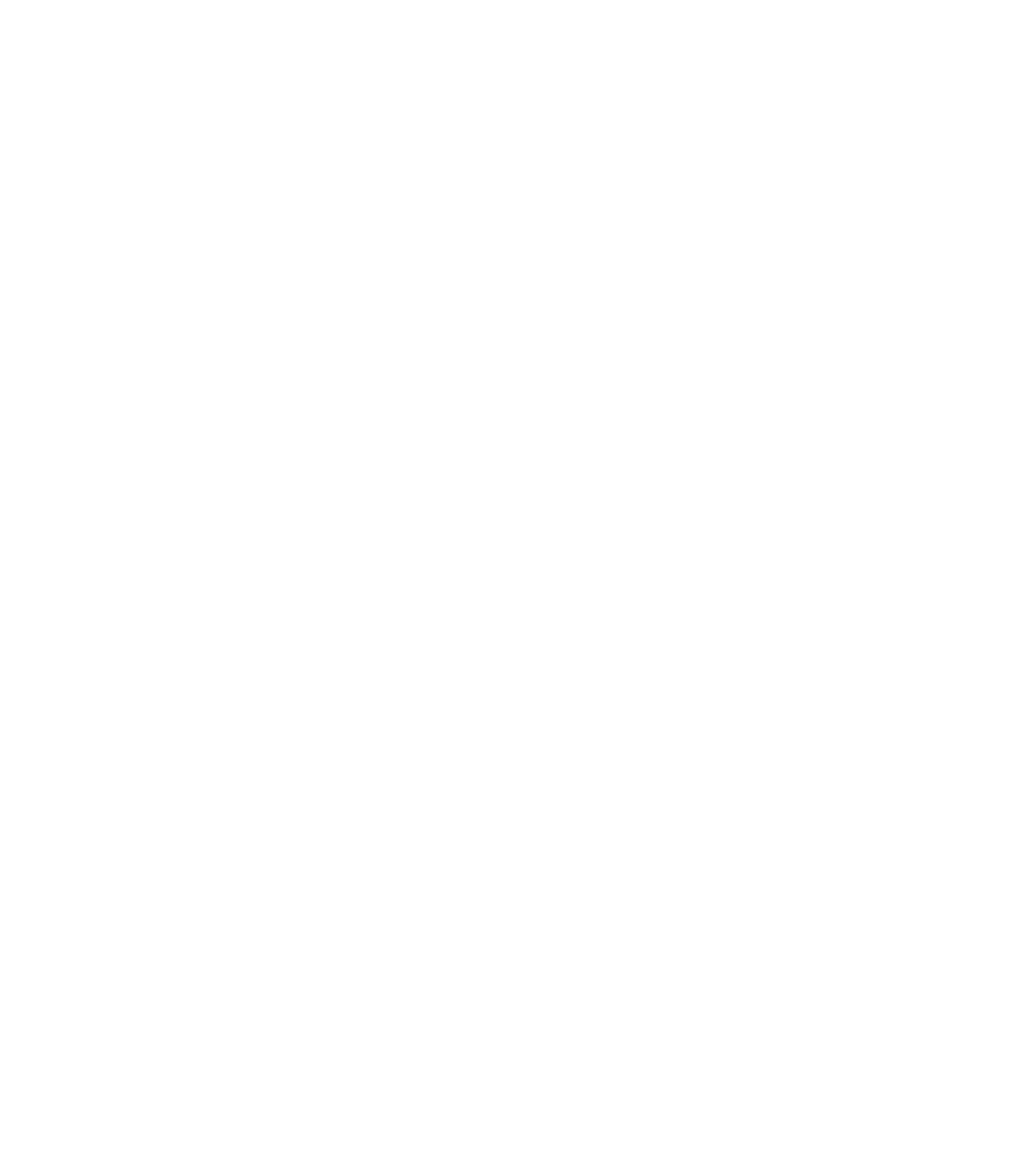
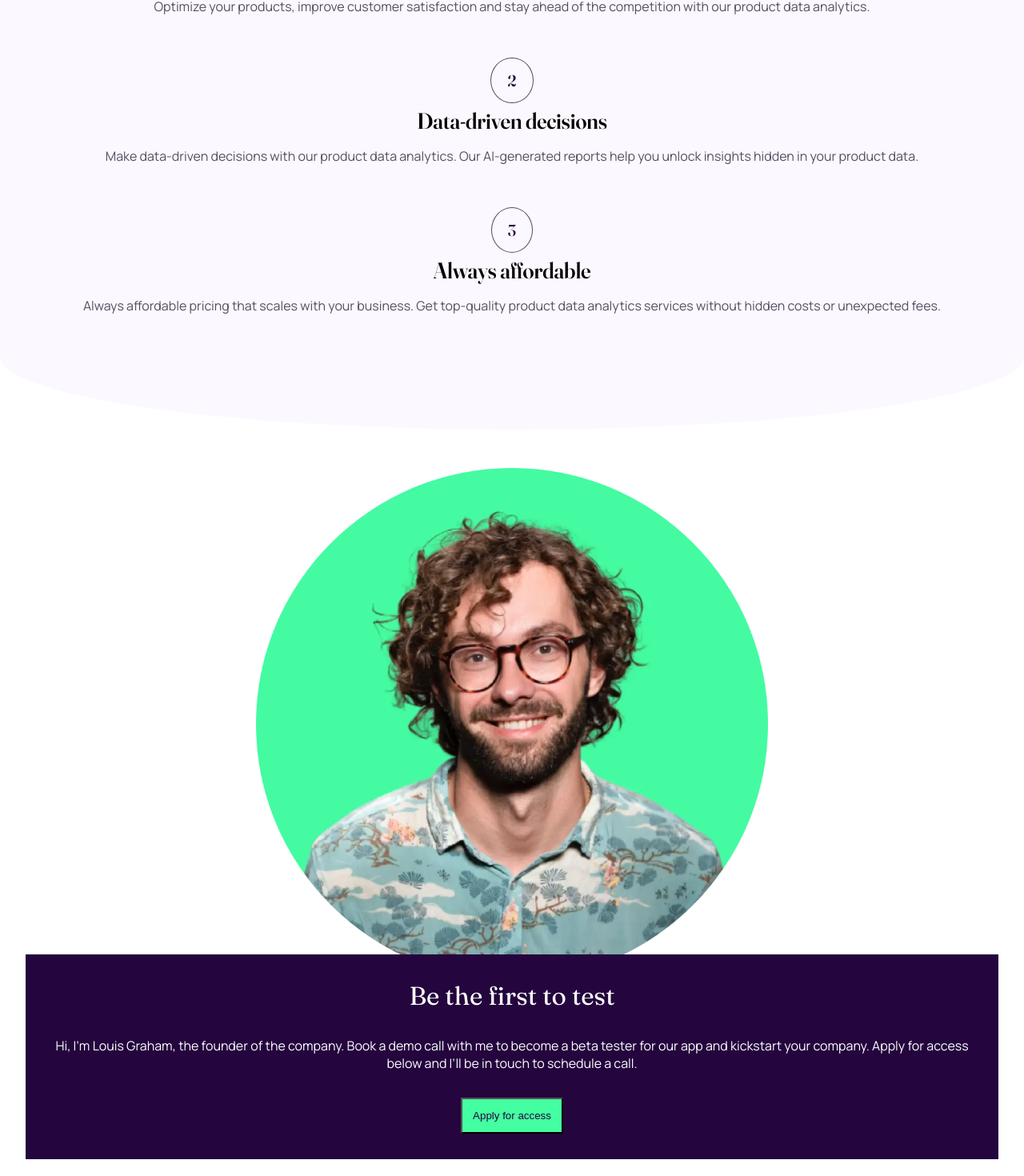
Before and after one commit to mckoyd/wolf-workit-landing, a React app: page / in a window 1280 px wide. Shown: the part 1073-2543 px from the top of the page at 80% size. Before the commit the page ends 921 px from the top, so only its background shows below. Built offline with nearby package versions, Linux system fonts and the light colour scheme.

Commit message:
adds selling point container and tester

```diff
--- /dev/null
+++ b/src/components/SellingPointContainer.tsx
@@ -0,0 +1,20 @@
+import React from "react";
+import { ISellingPointContainer } from "../interfaces";
+
+const SellingPointContainer: React.FC<ISellingPointContainer> = ({
+  index,
+  sellingPointDescription,
+  sellingPointTitle,
+}) => {
+  return (
+    <div className="landing__selling-point-container">
+      <p className="landing__selling-point-number">{index + 1}</p>
+      <p className="landing__selling-point">{sellingPointTitle}</p>
+      <p className="landing__selling-point-description">
+        {sellingPointDescription}
+      </p>
+    </div>
+  );
+};
+
+export default SellingPointContainer;
--- /dev/null
+++ b/src/config/Landing.config.ts
@@ -0,0 +1,23 @@
+import { ISellingPoint } from "../interfaces";
+
+const APPLY_LINK_TEXT = "Apply for access";
+
+const sellingPoints: ISellingPoint[] = [
+  {
+    sellingPointTitle: "Actionable insights",
+    sellingPointDescription:
+      "Optimize your products, improve customer satisfaction and stay ahead of the competition with our product data analytics.",
+  },
+  {
+    sellingPointTitle: "Data-driven decisions",
+    sellingPointDescription:
+      "Make data-driven decisions with our product data analytics. Our AI-generated reports help you unlock insights hidden in your product data.",
+  },
+  {
+    sellingPointTitle: "Always affordable",
+    sellingPointDescription:
+      "Always affordable pricing that scales with your business. Get top-quality product data analytics services without hidden costs or unexpected fees.",
+  },
+];
+
+export { APPLY_LINK_TEXT, sellingPoints };
--- a/src/pages/Landing.tsx
+++ b/src/pages/Landing.tsx
@@ -1,8 +1,12 @@
 import React from "react";
 import { ReactComponent as LogoLight } from "../assets/images/logo-light.svg";
 import ImageHero from "../assets/images/image-hero.webp";
+import ImageFounder from "../assets/images/image-founder.webp";
 
 import "../styles/Landing.css";
+import { APPLY_LINK_TEXT, sellingPoints } from "../config/Landing.config";
+import { ISellingPoint } from "../interfaces";
+import SellingPointContainer from "../components/SellingPointContainer";
 
 const Landing: React.FC = () => {
   return (
@@ -11,7 +15,7 @@
         <header className="landing__header">
           <LogoLight className="landing__logo" />
           <a className="landing__access-link" href="#">
-            Apply for access
+            {APPLY_LINK_TEXT}
           </a>
         </header>
         <div className="landing__hero-container">
@@ -26,6 +30,40 @@
           className="landing__hero-image"
         />
       </div>
+      <div className="landing__selling-points">
+        {sellingPoints.map(
+          (
+            { sellingPointTitle, sellingPointDescription }: ISellingPoint,
+            index
+          ) => (
+            <SellingPointContainer
+              key={`${sellingPointTitle}-${index}`}
+              index={index}
+              sellingPointDescription={sellingPointDescription}
+              sellingPointTitle={sellingPointTitle}
+            />
+          )
+        )}
+      </div>
+      <div className="landing__first-tester-container">
+        <img
+          src={ImageFounder}
+          alt="picture of the founder"
+          className="landing__founder-image"
+        />
+        <div className="landing__tester-text-container">
+          <p className="landing__tester-text-title">Be the first to test</p>
+          <p className="landing__tester-text-description">
+            Hi, I'm Louis Graham, the founder of the company. Book a demo call
+            with me to become a beta tester for our app and kickstart your
+            company. Apply for access below and I’ll be in touch to schedule a
+            call.
+          </p>
+          <button type="button" className="landing__access-btn">
+            Apply for access
+          </button>
+        </div>
+      </div>
     </>
   );
 };
--- a/src/styles/Landing.css
+++ b/src/styles/Landing.css
@@ -5,6 +5,9 @@
   color: white;
   border-bottom-right-radius: 140em 20em;
   border-bottom-left-radius: 140em 20em;
+  margin-bottom: 5em;
+  z-index: 100;
+  position: relative;
 }
 
 .landing__header {
@@ -64,3 +67,89 @@
   margin: 0px auto -4em auto;
   width: 80%;
 }
+
+.landing__selling-points {
+  display: flex;
+  flex-direction: column;
+  padding: 8em 1em;
+  background-color: #fcf8ff;
+  margin-top: -7em;
+  border-bottom-right-radius: 140em 20em;
+  border-bottom-left-radius: 140em 20em;
+  gap: 2em;
+}
+
+.landing__selling-point-container {
+  display: flex;
+  flex-direction: column;
+  justify-content: center;
+  align-items: center;
+  text-align: center;
+  font-weight: 600;
+}
+
+.landing__selling-point-number {
+  font-size: 1.25em;
+  color: #24053e;
+  border: 1px solid #584d62;
+  border-radius: 100%;
+  padding: 0.75em 1em;
+  margin: 0.25em;
+  font-family: "Fraunces";
+}
+
+.landing__selling-point {
+  font-family: "Fraunces";
+  font-size: 1.75em;
+}
+
+.landing__selling-point-description {
+  font-family: "Manrope";
+  font-weight: 400;
+  color: #584d62;
+  margin: 1em;
+  font-size: 1em;
+}
+
+.landing__first-tester-container {
+  display: flex;
+  flex-direction: column;
+}
+
+.landing__founder-image {
+  width: 50%;
+  margin: 3em auto 0 auto;
+}
+
+.landing__tester-text-container {
+  width: 95%;
+  background: #24053e;
+  color: white;
+  margin: -1em auto 1em auto;
+  z-index: 100;
+  font-family: "Fraunces";
+  font-size: 2em;
+  display: flex;
+  flex-direction: column;
+  padding-bottom: 1em;
+}
+
+.landing__tester-text-title {
+  text-align: center;
+  margin: 1em;
+}
+
+.landing__tester-text-description {
+  text-align: center;
+  font-family: "Manrope";
+  font-weight: 400;
+  font-size: 0.5em;
+  margin: 0 1em 2em 1em;
+}
+
+.landing__access-btn {
+  margin: 0 auto;
+  padding: 1em;
+  background: #44ffa1;
+  color: #24053e;
+}
--- a/src/styles/index.css
+++ b/src/styles/index.css
@@ -27,7 +27,7 @@
   font-style: normal;
   src: url(../assets/fonts/fraunces/Fraunces-VariableFont.ttf),
     format("truetype supports variations");
-  font-weight: 300, 600;
+  font-weight: 300, 400, 600;
   font-display: swap;
 }
 
```
Also changed, not shown: src/components/SocialButton.tsx (deleted, +0 -12 lines), src/interfaces/index.ts (+8 -3 lines).
